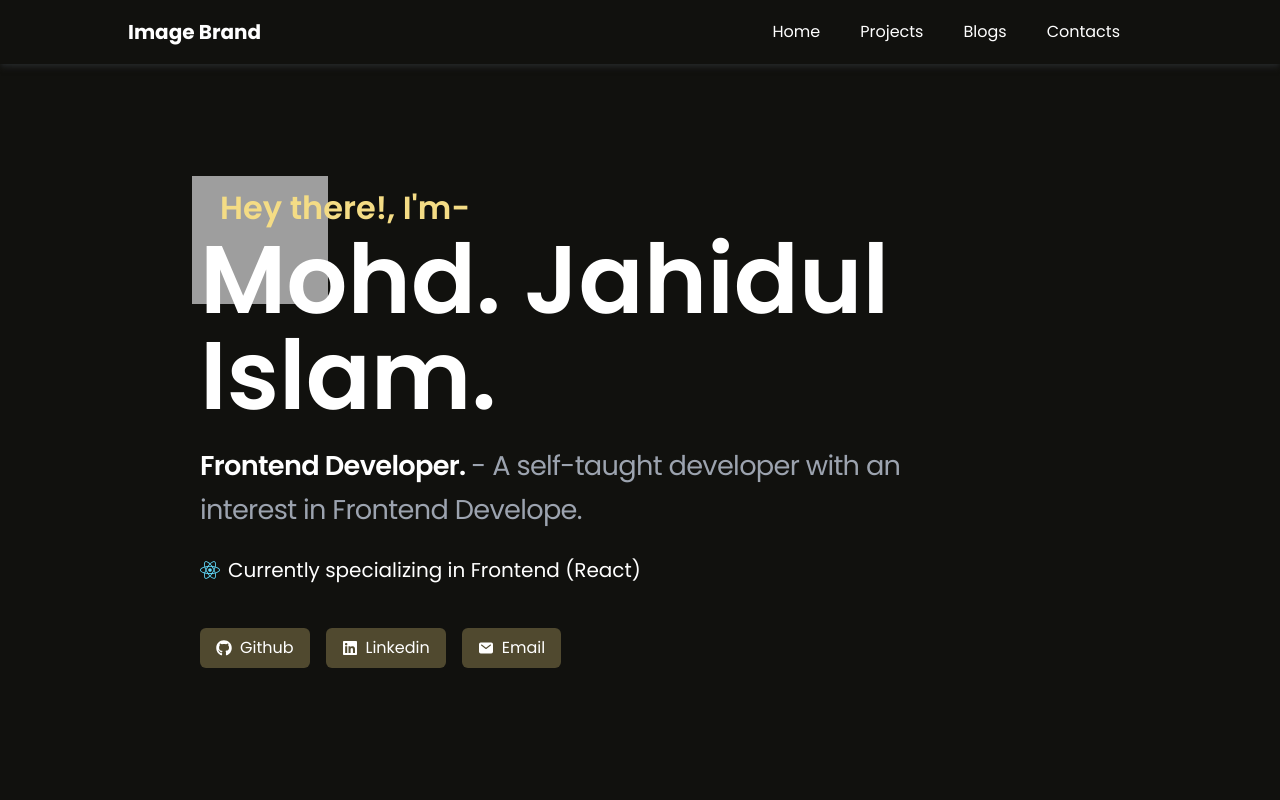
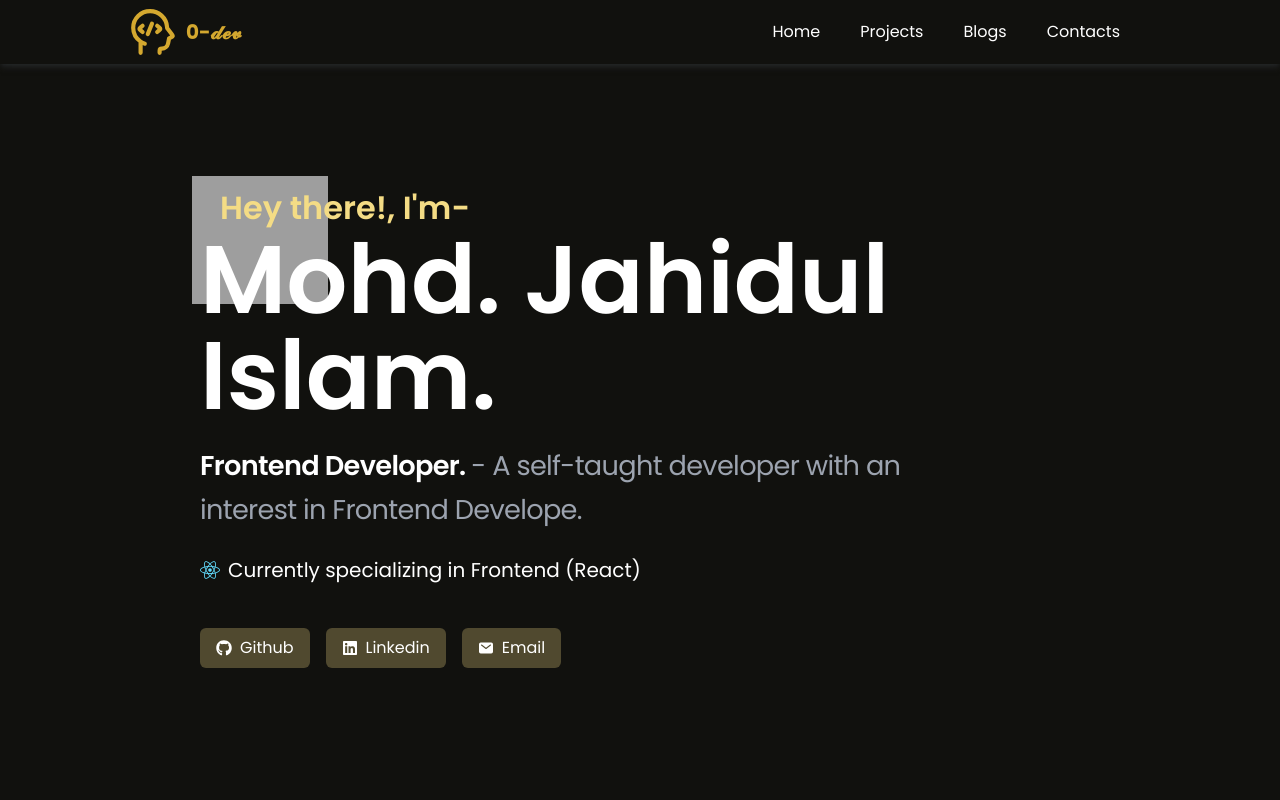
Before and after one commit to jahid-111/Portfolio-r, a React (Vite) app: page / in a window 1280 px wide. Shown: the top 800 px of the page. Built offline with nearby package versions, Linux system fonts and the light colour scheme; grey boxes are pictures that could not be loaded; a web font is replaced by a local one.

Commit message:
brand_logo

```diff
--- a/src/components/header/Navigation.jsx
+++ b/src/components/header/Navigation.jsx
@@ -1,7 +1,9 @@
 import { useState } from "react";
 import { HiMiniXMark } from "react-icons/hi2";
 import { IoReorderThree } from "react-icons/io5";
-import { NavLink } from "react-router-dom";
+import { Link, NavLink } from "react-router-dom";
+
+import Brand from "../../assets/svg/brand.svg";
 
 const Navigation = () => {
   const [openMenu, setOpenMenu] = useState(false);
@@ -16,7 +18,10 @@ const Navigation = () => {
 
       <div className="fixed top-0 left-0 w-full h-16  bg-[#11110e] shadow-md shadow-[#232526] px-2 md:px-24 xl:px-32 z-50">
         <div className="h-full flex justify-between items-center">
-          <h6 className="text-white text-xl font-bold">Image Brand</h6>
+          <Link to={"/"} className=" flex justify-center items-center gap-2">
+            <img height={50} width={50} src={Brand} alt="" />
+            <h6 className="text-[#d4a82f] text-xl font-bold">0-𝓭𝓮𝓿</h6>
+          </Link>
 
           <button
             onClick={() => setOpenMenu((prevState) => !prevState)}
```
Also changed, not shown: src/assets/svg/brand.svg (added).
